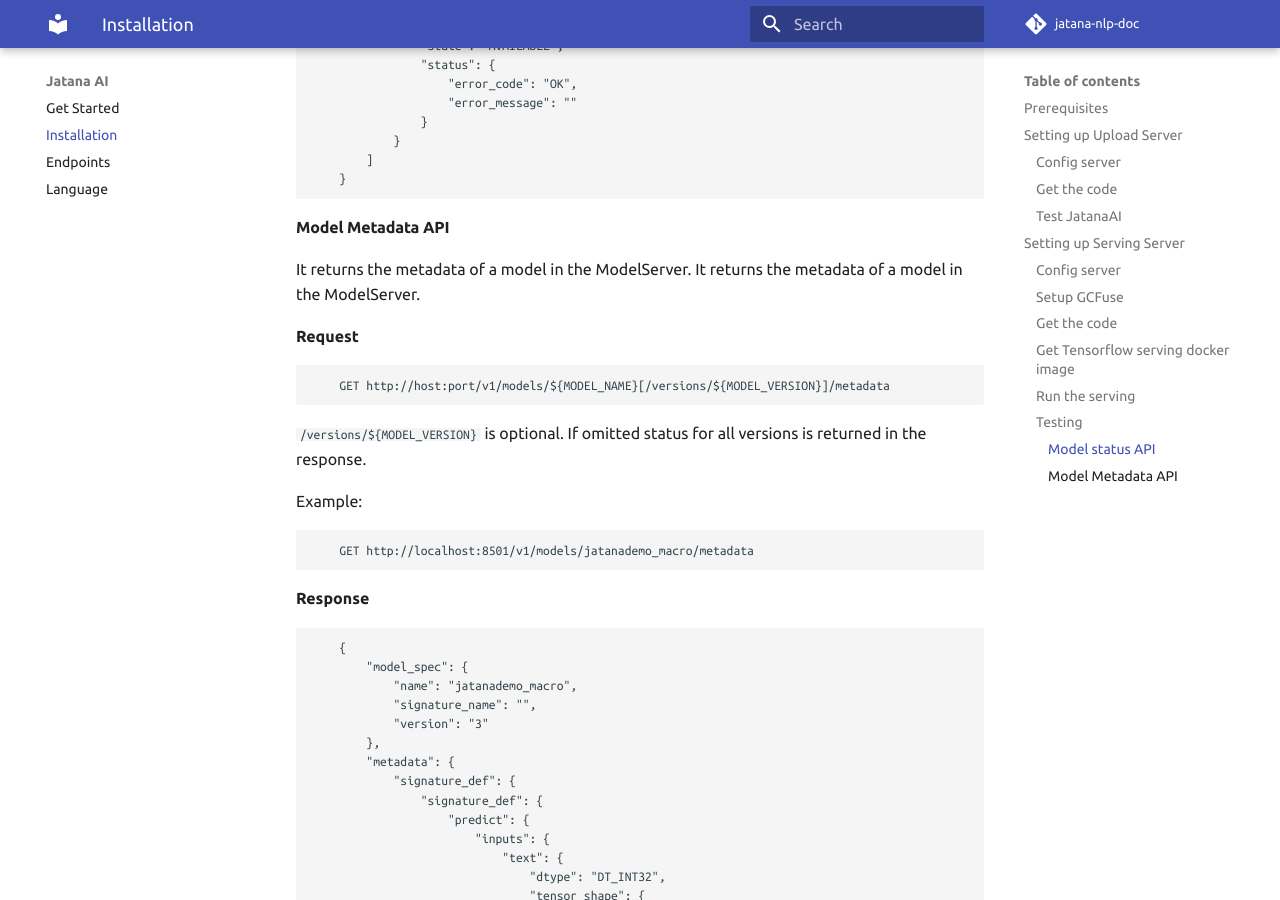
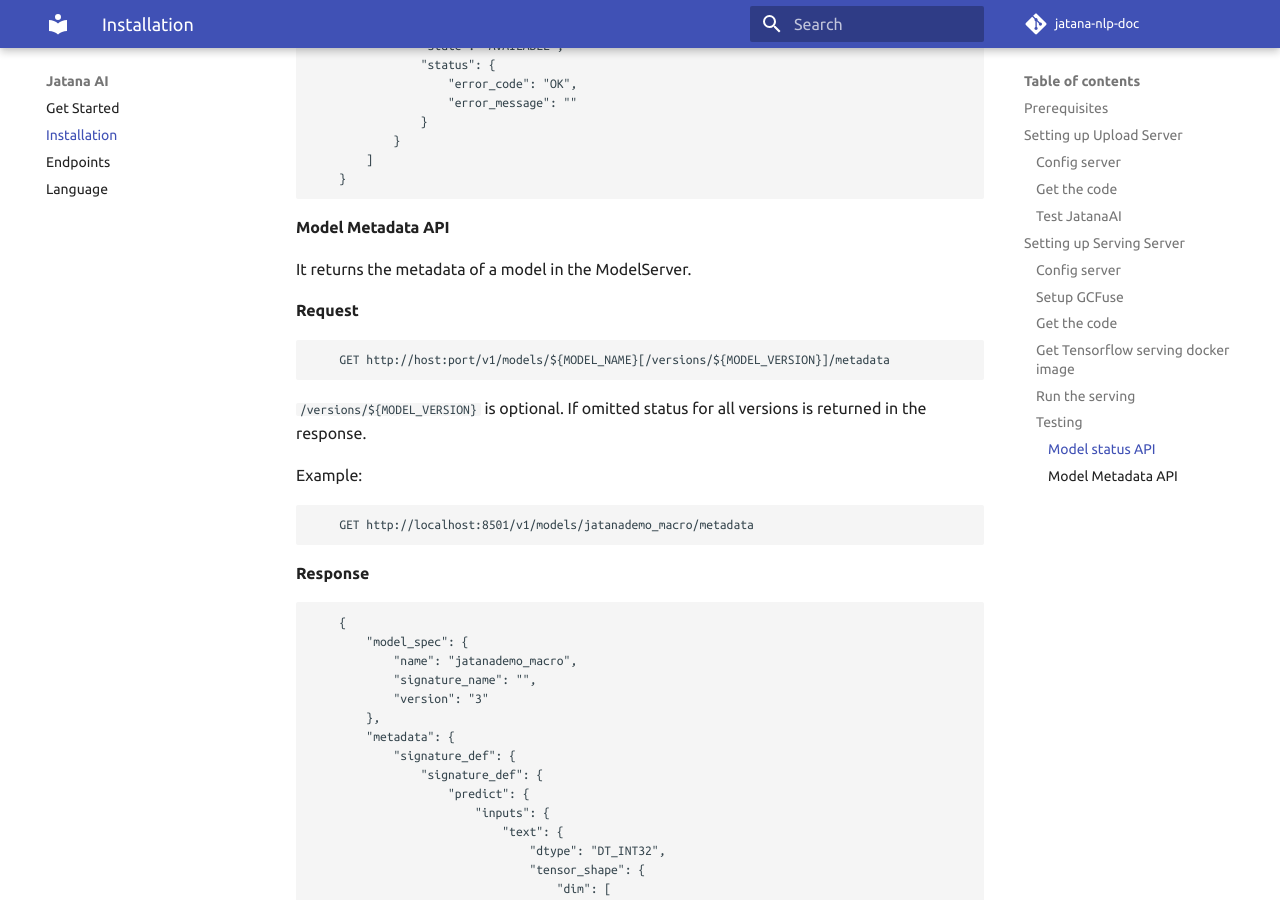
Before and after one commit to goodrahstar/jatana-nlp-doc, an MkDocs documentation site: the page built from docs/installation.md, in a window 1280 px wide and 900 px high, scrolled down 3475 px. Built offline with MkDocs 1.6.1 and Material for MkDocs 9.7.7, drawn with Linux system fonts in a browser that asks for light colours; comment, search, counter and statistics services are not loaded.

Commit message:
fix text

```diff
--- a/docs/installation.md
+++ b/docs/installation.md
@@ -184,7 +184,7 @@ If you want to check the status of the model if can be done using
 
 #### Model Metadata API
 
-It returns the metadata of a model in the ModelServer. It returns the metadata of a model in the ModelServer.
+It returns the metadata of a model in the ModelServer.
 
 
 **Request**
```
